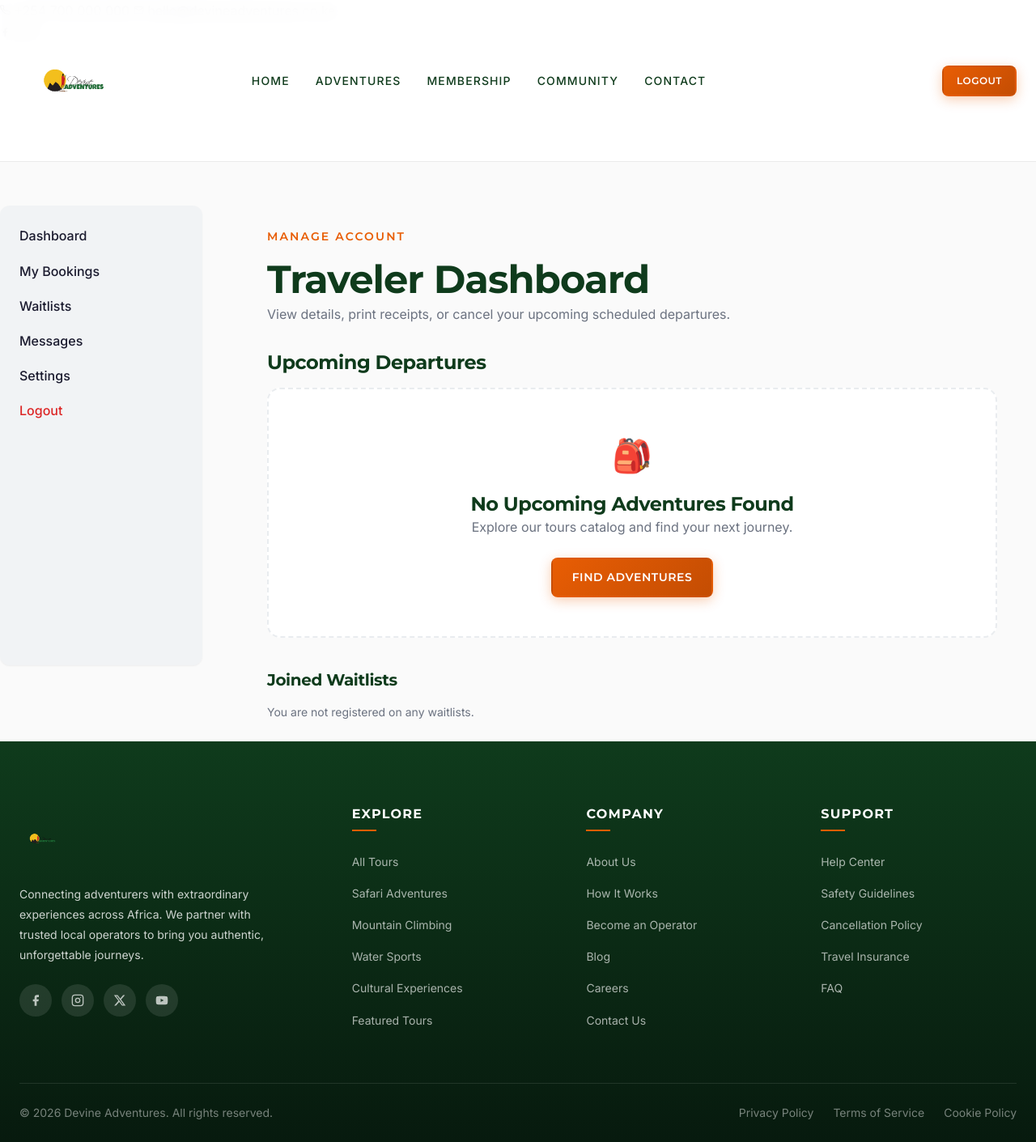
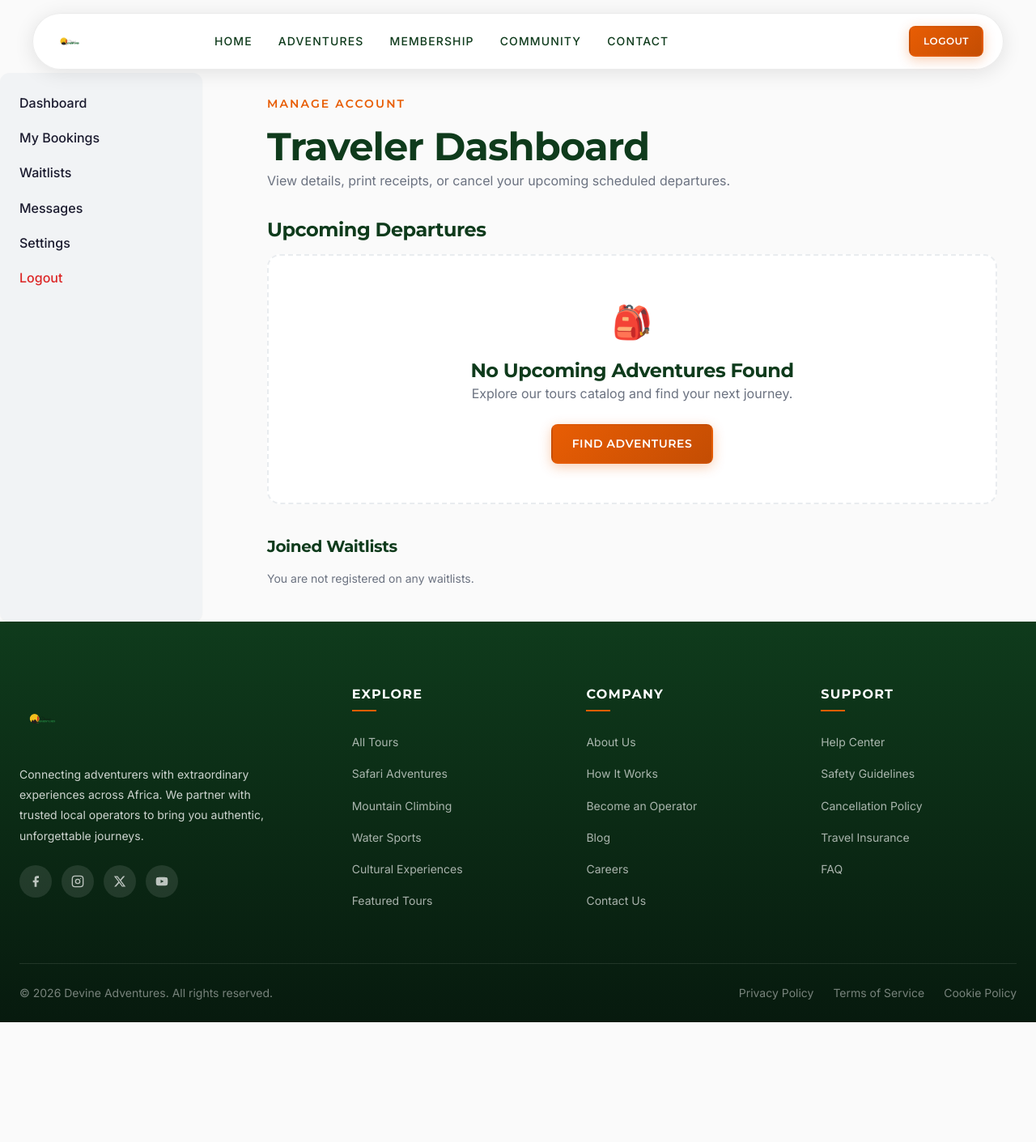
Before and after one commit to luileonzawadi/Divine-adventures-, a Flask app: page /dashboard in a window 1280 px wide. Shown: the whole page at 81% size. After the commit the page ends 1263 px from the top, so only its background shows below. Run offline with Flask 3, Linux system fonts and the light colour scheme; the visitor is signed in with stand-in values (Sample User, id 1); data that the repository does not hold is empty.

Commit message:
Pill-shaped floating navbar

```diff
--- a/app/static/css/style.css
+++ b/app/static/css/style.css
@@ -110,7 +110,8 @@
   /* Layout */
   --container-max: 1280px;
   --container-wide: 1440px;
-  --navbar-height: 200px;
+  --navbar-height: 90px;
+  --navbar-top-offset: 16px;
 }
 
 /* --- Reset & Base --- */
@@ -289,27 +290,29 @@ h6 { font-size: var(--text-lg); }
    ============================================ */
 .navbar {
   position: fixed;
-  top: 0;
-  left: 0;
-  right: 0;
+  top: var(--navbar-top-offset);
+  left: 50%;
+  transform: translateX(-50%);
   z-index: var(--z-navbar);
-  height: var(--navbar-height);
-  display: flex;
-  align-items: center;
-  backdrop-filter: blur(10px);
-  -webkit-backdrop-filter: blur(10px);
+  height: 70px;
+  width: calc(100% - 3rem);
+  max-width: 1200px;
+  display: flex;
+  align-items: center;
+  backdrop-filter: blur(16px);
+  -webkit-backdrop-filter: blur(16px);
   background-color: rgba(255, 255, 255, 0.95);
-  border-bottom: 1px solid rgba(0,0,0,0.08);
+  border-radius: var(--radius-full);
+  border: 1px solid rgba(0, 0, 0, 0.08);
+  box-shadow: 0 4px 24px rgba(0, 0, 0, 0.1);
   transition: background-color var(--transition-slow),
               box-shadow var(--transition-slow),
-              backdrop-filter var(--transition-slow);
+              width var(--transition-slow);
 }
 
 .navbar--solid {
   background-color: rgba(255, 255, 255, 0.98);
-  box-shadow: 0 2px 20px rgba(0, 0, 0, 0.1);
-  backdrop-filter: blur(20px);
-  -webkit-backdrop-filter: blur(20px);
+  box-shadow: 0 6px 30px rgba(0, 0, 0, 0.14);
 }
 
 .navbar__inner {
@@ -340,7 +343,7 @@ h6 { font-size: var(--text-lg); }
 }
 
 .navbar__logo-img {
-  height: 190px;
+  height: 60px;
   max-width: 100%;
   width: auto;
   object-fit: contain;
@@ -1415,7 +1418,14 @@ h6 { font-size: var(--text-lg); }
 
 @media (max-width: 768px) {
   :root {
-    --navbar-height: 70px;
+    --navbar-height: 90px;
+    --navbar-top-offset: 10px;
+  }
+
+  .navbar {
+    width: calc(100% - 1.5rem);
+    height: 60px;
+    border-radius: var(--radius-full);
   }
 
   /* Navbar mobile */
@@ -1441,7 +1451,7 @@ h6 { font-size: var(--text-lg); }
   }
 
   .navbar__logo-img {
-    height: 54px;
+    height: 44px;
     max-width: 100%;
     object-fit: contain;
   }
--- a/app/templates/base.html
+++ b/app/templates/base.html
@@ -25,34 +25,8 @@
   {% block head %}{% endblock %}
 </head>
 <body>
-  <!-- ============================================
-       TOP BAR
-       ============================================ -->
-  <div class="topbar" id="topbar">
-    <div class="topbar__inner">
-      <div class="topbar__left">
-        <span class="topbar__item">
-          <svg width="13" height="13" viewBox="0 0 24 24" fill="none" stroke="currentColor" stroke-width="2" stroke-linecap="round" stroke-linejoin="round"><path d="M22 16.92v3a2 2 0 0 1-2.18 2 19.79 19.79 0 0 1-8.63-3.07A19.5 19.5 0 0 1 4.69 12 19.79 19.79 0 0 1 1.15 3.42 2 2 0 0 1 3.12 1.25h3a2 2 0 0 1 2 1.72 12.84 12.84 0 0 0 .7 2.81 2 2 0 0 1-.45 2.11L7.09 8.5a16 16 0 0 0 6 6l1.27-1.27a2 2 0 0 1 2.11-.45 12.84 12.84 0 0 0 2.81.7A2 2 0 0 1 21 15h1a2 2 0 0 1 .92 1.92z"/></svg>
-          +254 700 000 000
-        </span>
-        <span class="topbar__item">
-          <svg width="13" height="13" viewBox="0 0 24 24" fill="none" stroke="currentColor" stroke-width="2" stroke-linecap="round" stroke-linejoin="round"><path d="M4 4h16c1.1 0 2 .9 2 2v12c0 1.1-.9 2-2 2H4c-1.1 0-2-.9-2-2V6c0-1.1.9-2 2-2z"/><polyline points="22,6 12,13 2,6"/></svg>
-          hello@devineadventures.co.ke
-        </span>
-      </div>
-      <div class="topbar__right">
-        <a href="#" class="topbar__social" aria-label="Facebook">
-          <svg width="13" height="13" viewBox="0 0 24 24" fill="currentColor"><path d="M18 2h-3a5 5 0 0 0-5 5v3H7v4h3v8h4v-8h3l1-4h-4V7a1 1 0 0 1 1-1h3z"/></svg>
-        </a>
-        <a href="#" class="topbar__social" aria-label="Instagram">
-          <svg width="13" height="13" viewBox="0 0 24 24" fill="none" stroke="currentColor" stroke-width="2" stroke-linecap="round" stroke-linejoin="round"><rect x="2" y="2" width="20" height="20" rx="5"/><circle cx="12" cy="12" r="4"/><circle cx="17.5" cy="6.5" r="1" fill="currentColor" stroke="none"/></svg>
-        </a>
-        <a href="#" class="topbar__social" aria-label="X">
-          <svg width="13" height="13" viewBox="0 0 24 24" fill="currentColor"><path d="M18.244 2.25h3.308l-7.227 8.26 8.502 11.24H16.17l-5.214-6.817L4.99 21.75H1.68l7.73-8.835L1.254 2.25H8.08l4.713 6.231zm-1.161 17.52h1.833L7.084 4.126H5.117z"/></svg>
-        </a>
-      </div>
-    </div>
-  </div>
+  <!-- Topbar hidden for pill navbar design -->
+  <!-- <div class="topbar" id="topbar"> ... </div> -->
 
   <!-- ============================================
        NAVBAR
```
Also changed, not shown: membership.jpeg (added).
